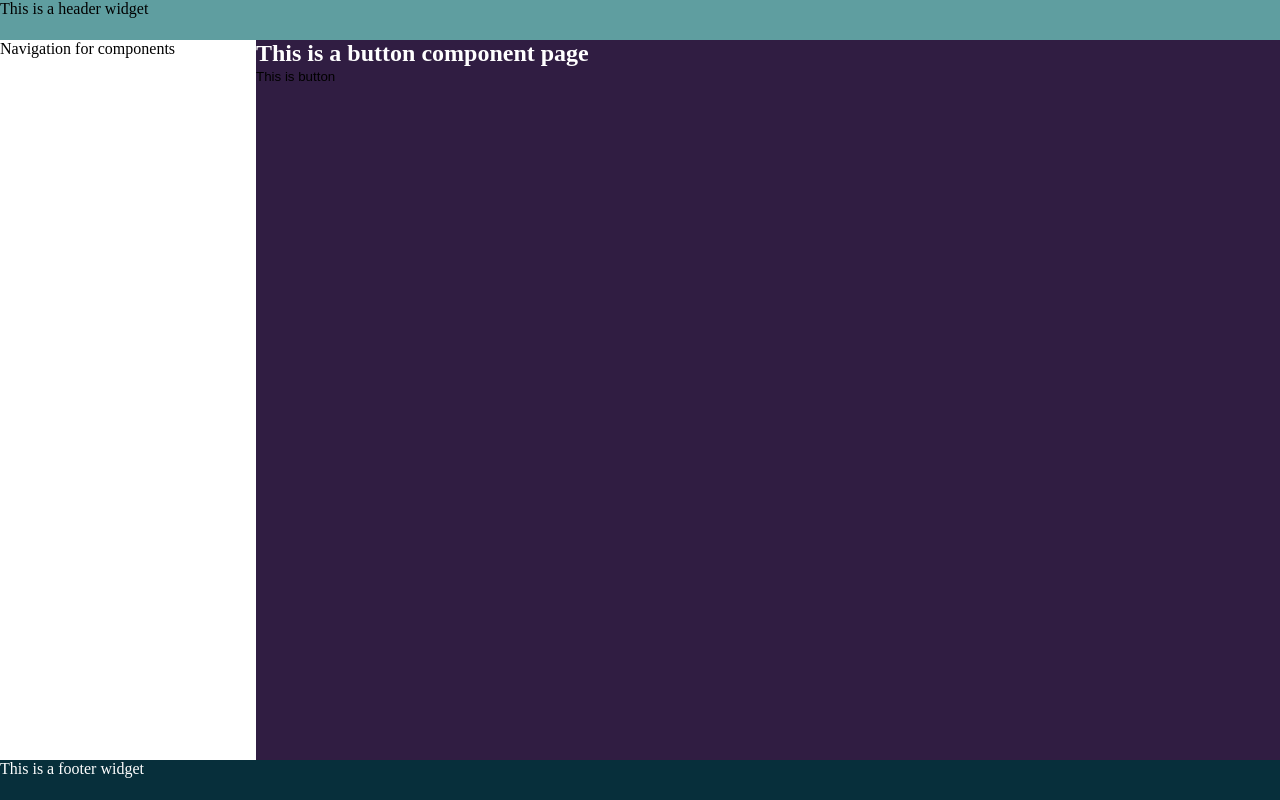
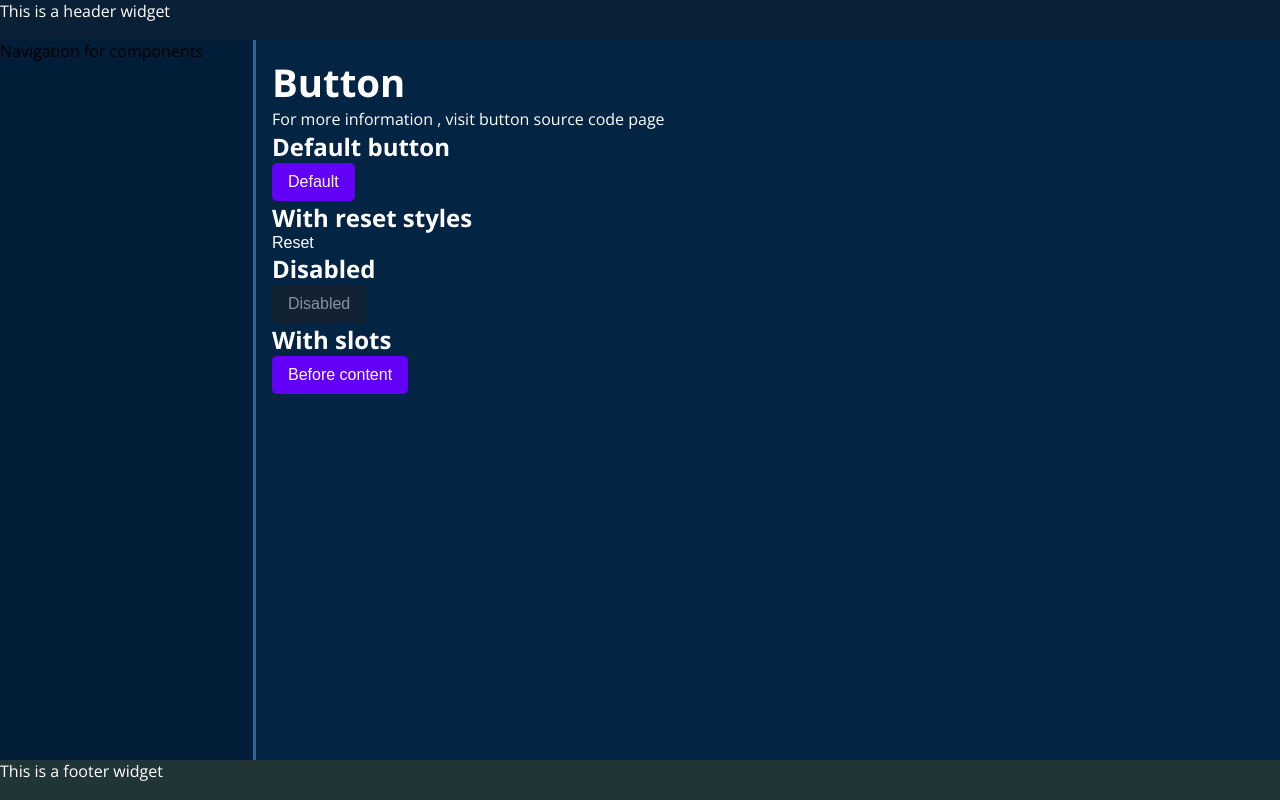
Before and after one commit to volodinSergey/my-ui-dashboard, a Vue app: page / in a window 1280 px wide. Built offline with nearby package versions, Linux system fonts and the light colour scheme.

Commit message:
[feat: button component]: added default button state, reseted state, disabled state and slots state

```diff
--- /dev/null
+++ b/src/app/styles/_fonts.scss
@@ -0,0 +1 @@
+@import url('https://fonts.googleapis.com/css2?family=Open+Sans:wght@400;600;700;800&display=swap');
--- a/src/app/styles/_global.scss
+++ b/src/app/styles/_global.scss
@@ -1,5 +1,5 @@
-/* Global styles like body settings , lasyouts settings and so on will be here soon ....*/
 html,
 body {
     min-height: 100vh;
+    font-family: "Open Sans", sans-serif;
 }
--- a/src/app/styles/_reset.scss
+++ b/src/app/styles/_reset.scss
@@ -4,6 +4,7 @@
     margin: 0;
     padding: 0;
     border: none;
+    box-sizing: border-box;
 }
 button,
 a,
--- a/src/app/styles/main.scss
+++ b/src/app/styles/main.scss
@@ -1,2 +1,3 @@
 @import "./reset";
+@import "./fonts";
 @import "./global";
--- a/src/pages/Button.page.vue
+++ b/src/pages/Button.page.vue
@@ -2,15 +2,39 @@
 
 <template>
   <section class="button-page">
-    <h1>This is a button component page</h1>
+    <h1 class="button-page__main-title">Button</h1>
 
-    <UButton>This is button</UButton>
+    <p>
+      For more information , visit
+      <a href="https://clck.ru/34KPTJ">button source code page</a>
+    </p>
+
+    <h2>Default button</h2>
+    <UButton>Default</UButton>
+
+    <h2>With reset styles</h2>
+    <UButton reset>Reset</UButton>
+
+    <h2>Disabled</h2>
+    <UButton disabled> Disabled </UButton>
+
+    <h2>With slots</h2>
+
+    <UButton>
+      <template #before> </template>
+      Before content
+    </UButton>
   </section>
 </template>
 
 <style scoped lang="scss">
 .button-page {
-  background-color: rgb(48, 29, 66);
+  padding: 1rem;
   color: #fff;
+  background-color: #042444;
+}
+
+.button-page__main-title {
+  font-size: clamp(1.875rem, 3vw, 3.125rem);
 }
 </style>
--- a/src/shared/ui-kit/UButton.vue
+++ b/src/shared/ui-kit/UButton.vue
@@ -1,9 +1,68 @@
-<script setup lang="ts"></script>
+<script setup lang="ts">
+import { computed } from 'vue'
+
+interface IProps {
+  disabled?: boolean
+  reset?: boolean
+}
+
+const props = defineProps<IProps>()
+
+const classObject = computed(() => ({
+  disabled: props.disabled === true,
+  reset: props.reset === true
+}))
+</script>
 
 <template>
-  <button class="ui-button">
+  <button
+    :class="['ui-button', classObject]"
+    :disabled="disabled"
+  >
+    <slot name="before" />
     <slot />
+    <slot name="after" />
   </button>
 </template>
 
-<style scoped></style>
+<style scoped lang="scss">
+.ui-button {
+  display: flex;
+  align-items: center;
+  gap: 4px;
+  font-size: 1rem;
+  color: #fff;
+  background-color: #6200f7;
+  padding: 0.625em 1em;
+  border-radius: 0.3em;
+  transition: 0.3s;
+
+  @media (any-hover: hover) {
+    &:hover {
+      opacity: 0.8;
+    }
+  }
+}
+
+.disabled {
+  opacity: 0.5;
+  background-color: #222;
+
+  @media (any-hover: hover) {
+    &:hover {
+      opacity: 0.5;
+    }
+  }
+}
+
+.reset {
+  padding: 0;
+  background-color: transparent;
+
+  @media (any-hover: hover) {
+    &:hover {
+      opacity: 1;
+    }
+  }
+}
+</style>
--- a/src/widgets/Footer.widget.vue
+++ b/src/widgets/Footer.widget.vue
@@ -6,7 +6,7 @@
 
 <style scoped>
 .footer {
-  background-color: rgb(7, 47, 59);
+  background-color: #213536;
   color: #fff;
 }
 </style>
--- a/src/widgets/Header.widget.vue
+++ b/src/widgets/Header.widget.vue
@@ -6,6 +6,7 @@
 
 <style scoped>
 .header {
-  background-color: cadetblue;
+  color: #fff;
+  background-color: #031930f7;
 }
 </style>
--- a/src/widgets/layouts/Main.layout.vue
+++ b/src/widgets/layouts/Main.layout.vue
@@ -8,7 +8,7 @@ import Footer from '@widgets/Footer.widget.vue'
     <Header />
 
     <main class="main">
-      <nav>Navigation for components</nav>
+      <nav class="main__nav nav">Navigation for components</nav>
 
       <slot name="router-content" />
     </main>
@@ -28,4 +28,9 @@ import Footer from '@widgets/Footer.widget.vue'
   display: grid;
   grid-template-columns: minmax(150px, 20%) 1fr;
 }
+
+.nav {
+  background-color: #021d38;
+  border-right: 3px solid #2c639b;
+}
 </style>
```
